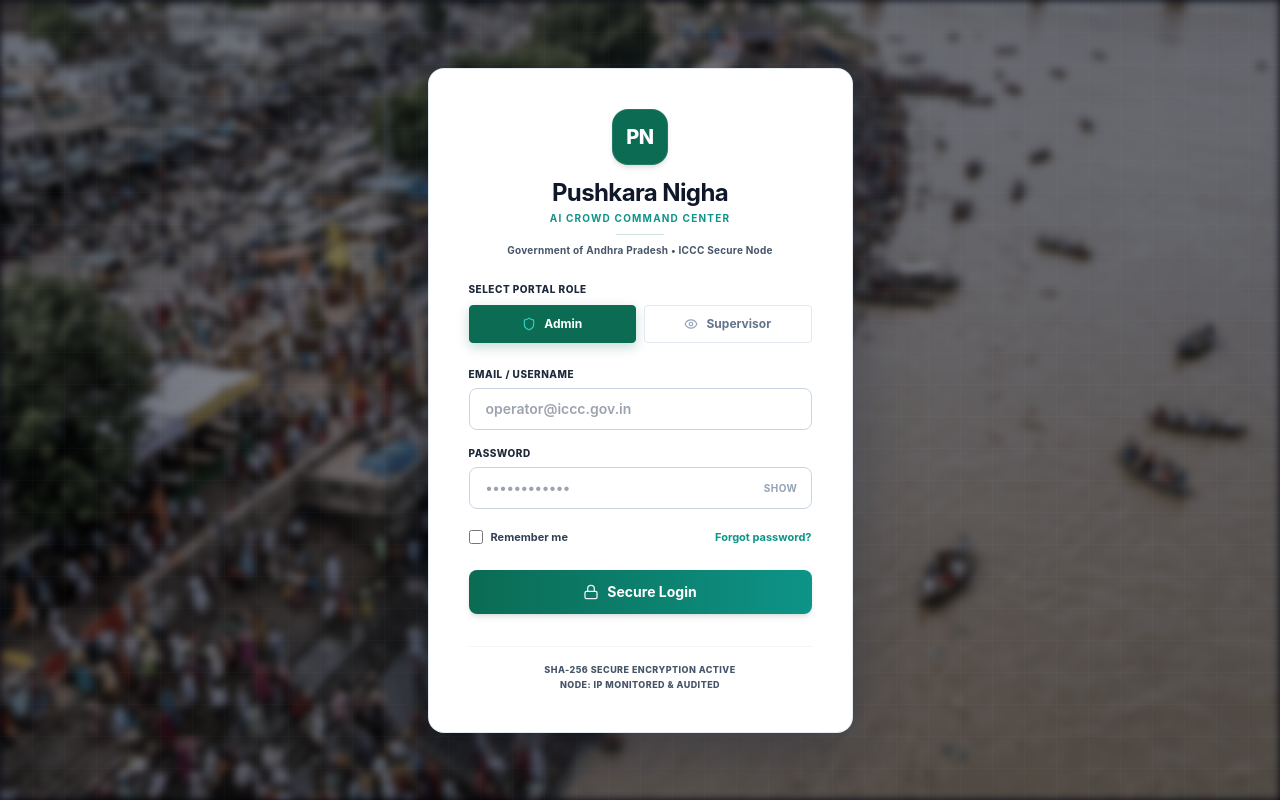
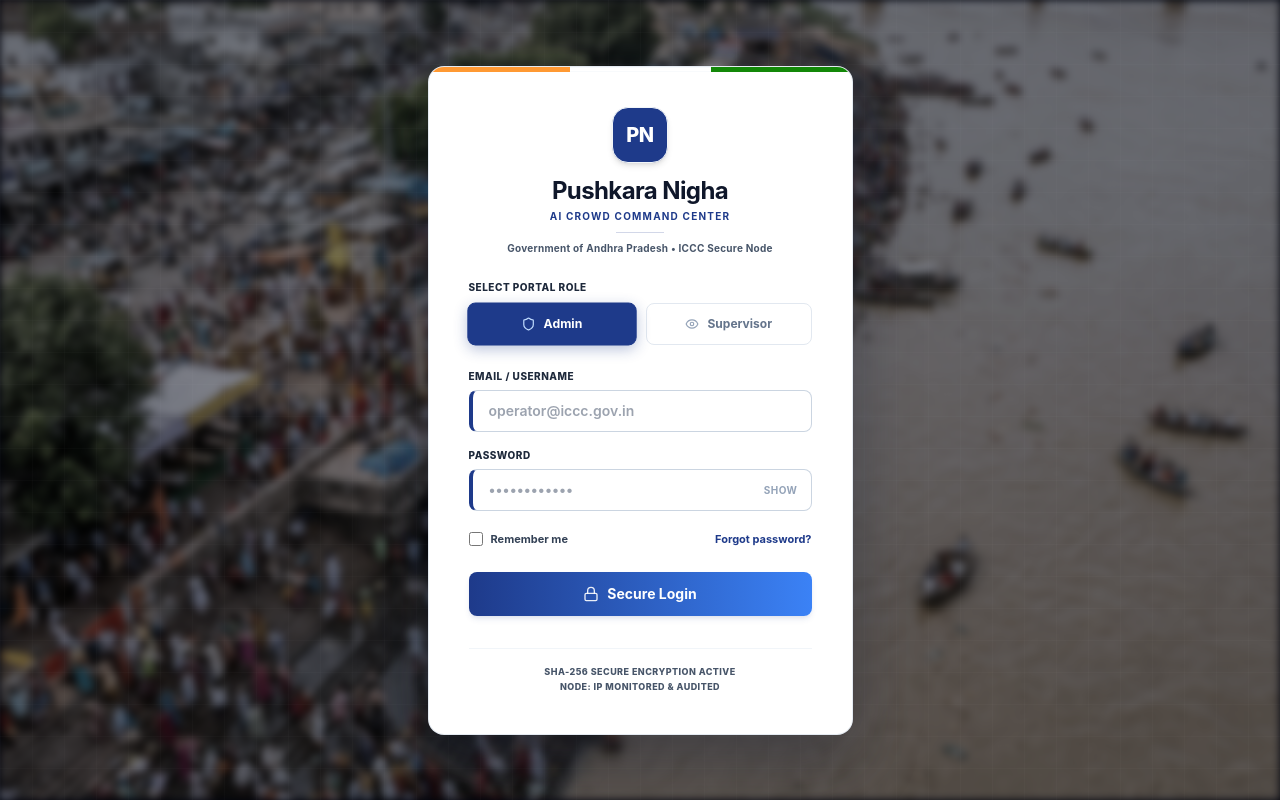
Before and after one commit to Gnandev02/Pushkara-Nigha, a Next.js app: page /login in a window 1280 px wide. Built offline with nearby package versions, Linux system fonts and the light colour scheme; no server answers; the database is empty.

Commit message:
Enhance login page with professional multi-color theme

```diff
--- a/app/login/page.tsx
+++ b/app/login/page.tsx
@@ -47,20 +47,33 @@
         initial={{ opacity: 0, y: 24 }}
         animate={{ opacity: 1, y: 0 }}
         transition={{ duration: 0.65, ease: "easeOut" }}
-        className="w-full max-w-[425px] bg-white rounded-2xl p-8 sm:p-10 shadow-[0_24px_64px_rgba(15,23,42,0.35)] border border-slate-200/90 relative z-10 flex flex-col gap-6"
+        className="w-full max-w-[425px] bg-white rounded-2xl p-8 sm:p-10 shadow-[0_24px_64px_rgba(15,23,42,0.35)] border border-slate-200/90 relative z-10 flex flex-col gap-6 overflow-hidden"
       >
+        {/* Patriotic Tri-color Ribbon Accent */}
+        <div className="absolute top-0 left-0 right-0 h-[5px] flex">
+          <div className="flex-1 bg-[#FF9933]" /> {/* Saffron */}
+          <div className="flex-1 bg-[#FFFFFF] border-y border-slate-100/50" /> {/* White */}
+          <div className="flex-1 bg-[#138808]" /> {/* Green */}
+        </div>
+
         {/* Logo and Headings */}
         <div className="text-center">
-          <div className="inline-flex items-center justify-center w-14 h-14 rounded-2xl bg-[#0B6B53] shadow-md mx-auto mb-4 border border-white/10 transition-transform duration-300 hover:scale-105">
+          <div className={`inline-flex items-center justify-center w-14 h-14 rounded-2xl shadow-md mx-auto mb-4 border border-slate-100 transition-all duration-300 hover:scale-105 ${
+            role === "admin" ? "bg-[#1E3A8A]" : "bg-[#0B6B53]"
+          }`}>
             <span className="text-white font-extrabold text-xl tracking-tight">PN</span>
           </div>
           <h1 className="text-2xl font-bold text-[#0F172A] tracking-tight leading-none mb-1.5">
             Pushkara Nigha
           </h1>
-          <p className="text-[10px] text-[#0D9488] font-bold tracking-[0.12em] uppercase mb-1">
+          <p className={`text-[10px] font-bold tracking-[0.12em] uppercase mb-1 transition-colors duration-300 ${
+            role === "admin" ? "text-[#1E3A8A]" : "text-[#0D9488]"
+          }`}>
             AI Crowd Command Center
           </p>
-          <div className="h-[1.5px] w-12 bg-[#0B6B53]/20 mx-auto my-2" />
+          <div className={`h-[1.5px] w-12 mx-auto my-2 transition-colors duration-300 ${
+            role === "admin" ? "bg-[#1E3A8A]/20" : "bg-[#0B6B53]/20"
+          }`} />
           <p className="text-[10px] text-slate-600 font-bold tracking-wide">
             Government of Andhra Pradesh • ICCC Secure Node
           </p>
@@ -69,26 +82,31 @@
         {/* Role Selector */}
         <div>
           <p className="text-[10px] font-extrabold text-[#1E293B] uppercase tracking-wider mb-2 text-left">Select Portal Role</p>
-          <div className="flex gap-2">
-            {(["admin", "supervisor"] as const).map(r => (
-              <button
-                key={r}
-                type="button"
-                onClick={() => setRole(r)}
-                className={`flex-1 py-2.5 px-4 text-xs font-bold rounded border transition-all duration-300 flex items-center justify-center gap-2 ${
-                  role === r
-                    ? "bg-[#0B6B53] text-white border-[#0B6B53] shadow-[0_4px_12px_rgba(11,107,83,0.25)]"
-                    : "bg-white text-slate-500 border-slate-200 hover:border-[#0D9488]/40 hover:text-[#0D9488] hover:bg-slate-50"
-                }`}
-              >
-                {r === "admin" ? (
-                  <Shield className={`w-3.5 h-3.5 ${role === r ? "text-[#2DD4BF]" : "text-slate-400"}`} />
-                ) : (
-                  <Eye className={`w-3.5 h-3.5 ${role === r ? "text-[#2DD4BF]" : "text-slate-400"}`} />
-                )}
-                {r === "admin" ? "Admin" : "Supervisor"}
-              </button>
-            ))}
+          <div className="flex gap-3">
+            <button
+              type="button"
+              onClick={() => setRole("admin")}
+              className={`flex-1 py-3 px-4 text-xs font-bold rounded-lg border transition-all duration-300 flex items-center justify-center gap-2 ${
+                role === "admin"
+                  ? "bg-[#1E3A8A] text-white border-[#1E3A8A] shadow-[0_4px_14px_rgba(30,58,138,0.3)] scale-[1.02]"
+                  : "bg-white text-slate-500 border-slate-200 hover:border-[#1E3A8A]/50 hover:text-[#1E3A8A] hover:bg-blue-50/40"
+              }`}
+            >
+              <Shield className={`w-3.5 h-3.5 transition-colors duration-300 ${role === "admin" ? "text-blue-200" : "text-slate-400"}`} />
+              Admin
+            </button>
+            <button
+              type="button"
+              onClick={() => setRole("supervisor")}
+              className={`flex-1 py-3 px-4 text-xs font-bold rounded-lg border transition-all duration-300 flex items-center justify-center gap-2 ${
+                role === "supervisor"
+                  ? "bg-[#0B6B53] text-white border-[#0B6B53] shadow-[0_4px_14px_rgba(11,107,83,0.3)] scale-[1.02]"
+                  : "bg-white text-slate-500 border-slate-200 hover:border-[#0B6B53]/50 hover:text-[#0B6B53] hover:bg-emerald-50/40"
+              }`}
+            >
+              <Eye className={`w-3.5 h-3.5 transition-colors duration-300 ${role === "supervisor" ? "text-emerald-200" : "text-slate-400"}`} />
+              Supervisor
+            </button>
           </div>
         </div>
 
@@ -110,7 +128,11 @@
               value={email}
               onChange={e => setEmail(e.target.value)}
               placeholder="operator@iccc.gov.in"
-              className="w-full border border-slate-300 rounded-lg px-4 py-2.5 text-sm text-slate-800 bg-white focus:outline-none focus:border-[#0D9488] focus:ring-2 focus:ring-[#0D9488]/15 transition-all font-semibold"
+              className={`w-full border border-l-4 border-slate-300 rounded-lg px-4 py-2.5 text-sm text-slate-800 bg-white focus:outline-none transition-all duration-300 font-semibold ${
+                role === "admin"
+                  ? "border-l-[#1E3A8A] focus:border-[#1E3A8A] focus:ring-2 focus:ring-[#1E3A8A]/15"
+                  : "border-l-[#0B6B53] focus:border-[#0B6B53] focus:ring-2 focus:ring-[#0B6B53]/15"
+              }`}
             />
           </div>
 
@@ -124,12 +146,18 @@
                 value={password}
                 onChange={e => setPassword(e.target.value)}
                 placeholder="••••••••••••"
-                className="w-full border border-slate-300 rounded-lg px-4 py-2.5 pr-12 text-sm text-slate-800 bg-white focus:outline-none focus:border-[#0D9488] focus:ring-2 focus:ring-[#0D9488]/15 transition-all font-semibold"
+                className={`w-full border border-l-4 border-slate-300 rounded-lg px-4 py-2.5 pr-12 text-sm text-slate-800 bg-white focus:outline-none transition-all duration-300 font-semibold ${
+                  role === "admin"
+                    ? "border-l-[#1E3A8A] focus:border-[#1E3A8A] focus:ring-2 focus:ring-[#1E3A8A]/15"
+                    : "border-l-[#0B6B53] focus:border-[#0B6B53] focus:ring-2 focus:ring-[#0B6B53]/15"
+                }`}
               />
               <button
                 type="button"
                 onClick={() => setShowPass(!showPass)}
-                className="absolute right-3.5 top-1/2 -translate-y-1/2 text-slate-400 hover:text-slate-700 text-[10px] font-bold tracking-wider select-none transition-colors"
+                className={`absolute right-3.5 top-1/2 -translate-y-1/2 text-slate-400 hover:text-slate-700 text-[10px] font-bold tracking-wider select-none transition-colors duration-300 ${
+                  role === "admin" ? "hover:text-[#1E3A8A]" : "hover:text-[#0B6B53]"
+                }`}
               >
                 {showPass ? "HIDE" : "SHOW"}
               </button>
@@ -142,11 +170,20 @@
                 type="checkbox"
                 checked={remember}
                 onChange={e => setRemember(e.target.checked)}
-                className="w-3.5 h-3.5 rounded border-slate-300 accent-[#0B6B53] cursor-pointer"
+                className={`w-3.5 h-3.5 rounded border-slate-300 cursor-pointer transition-colors duration-300 ${
+                  role === "admin" ? "accent-[#1E3A8A]" : "accent-[#0B6B53]"
+                }`}
               />
               <span className="text-[11px] font-bold text-slate-700">Remember me</span>
             </label>
-            <button type="button" className="text-[11px] font-bold text-[#0D9488] hover:underline bg-transparent border-none p-0 cursor-pointer transition-colors hover:text-[#0B6B53]">
+            <button
+              type="button"
+              className={`text-[11px] font-bold bg-transparent border-none p-0 cursor-pointer transition-all duration-300 hover:underline ${
+                role === "admin"
+                  ? "text-[#1E3A8A] hover:text-[#3B82F6]"
+                  : "text-[#0D9488] hover:text-[#0B6B53]"
+              }`}
+            >
               Forgot password?
             </button>
           </div>
@@ -154,7 +191,11 @@
           <button
             type="submit"
             disabled={loading}
-            className="w-full py-3 bg-gradient-to-r from-[#0B6B53] to-[#0D9488] text-white font-bold text-sm rounded-lg shadow-md hover:shadow-lg hover:from-[#0D9488] hover:to-[#0B6B53] transition-all duration-300 disabled:opacity-60 flex items-center justify-center gap-2 mt-2"
+            className={`w-full py-3 text-white font-bold text-sm rounded-lg shadow-md hover:shadow-lg transition-all duration-300 disabled:opacity-60 flex items-center justify-center gap-2 mt-2 ${
+              role === "admin"
+                ? "bg-gradient-to-r from-[#1E3A8A] to-[#3B82F6] hover:from-[#1D4ED8] hover:to-[#1E3A8A] shadow-blue-900/10"
+                : "bg-gradient-to-r from-[#0B6B53] to-[#0D9488] hover:from-[#047857] hover:to-[#0B6B53] shadow-emerald-900/10"
+            }`}
           >
             {loading ? (
               <>
```
